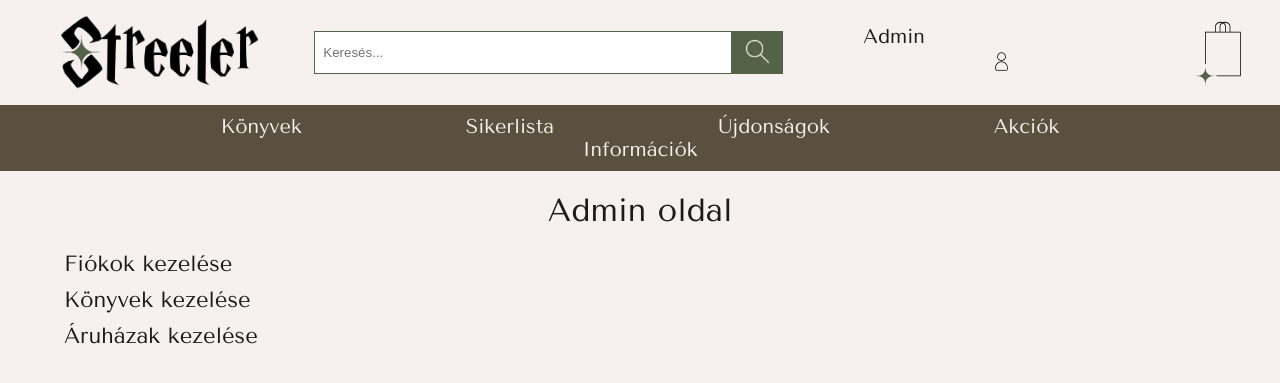
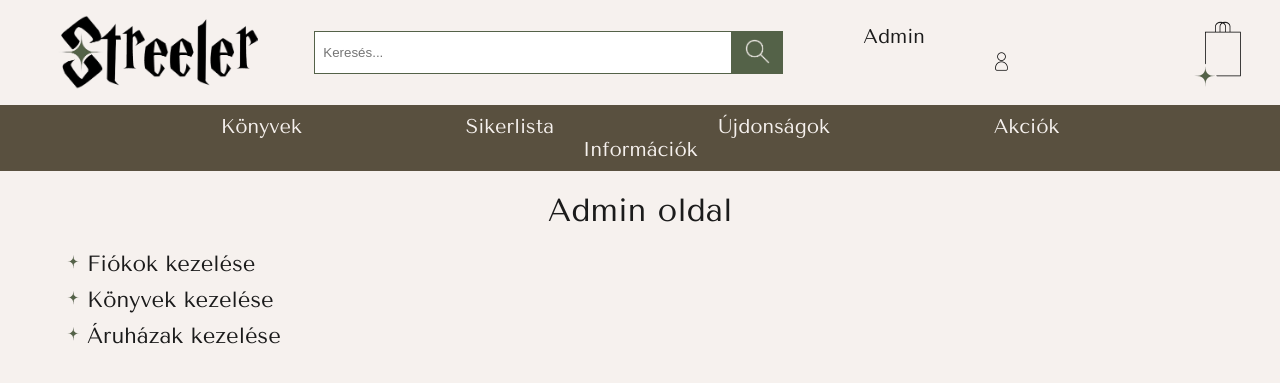
Before and after one commit to timeaszabo1217/adatb_alapu, a PHP site: page /admin.php in a window 1280 px wide. Shown: the top 383 px of the page. Run offline with PHP 8.4, Linux system fonts and the light colour scheme; the visitor is signed in with stand-in values (Sample User, id 1); some web fonts are replaced.

Commit message:
bekezdés betűtípus import

```diff
--- a/src/admin.php
+++ b/src/admin.php
@@ -23,9 +23,9 @@ if (!isset($_SESSION['user_type']) || $_SESSION['user_type'] !== 'admin') {
 <h1 style="text-align: center">Admin oldal</h1>
 <div class="menu">
     <ul>
-        <li><a href="fiok_kezeles.php">Fiókok kezelése</a></li>
-        <li><a href="konyvek_kezeles.php">Könyvek kezelése</a></li>
-        <li><a href="aruhazak_kezeles.php">Áruházak kezelése</a></li>
+        <li><img class="listajel" src="assets/imgs/icon.png" alt="listajel"><a href="fiok_kezeles.php">Fiókok kezelése</a></li>
+        <li><img class="listajel" src="assets/imgs/icon.png" alt="listajel"><a href="konyvek_kezeles.php">Könyvek kezelése</a></li>
+        <li><img class="listajel" src="assets/imgs/icon.png" alt="listajel"><a href="aruhazak_kezeles.php">Áruházak kezelése</a></li>
     </ul>
 </div>
 </body>
--- a/src/aruhazak_kezeles.php
+++ b/src/aruhazak_kezeles.php
@@ -104,9 +104,9 @@ if (isset($_POST["aruhaz_modify"])) {
 <h1 style="text-align: center">Admin oldal</h1>
 <div class="menu">
     <ul>
-        <li><a href="fiok_kezeles.php">Fiókok kezelése</a></li>
-        <li><a href="konyvek_kezeles.php">Könyvek kezelése</a></li>
-        <li><a href="aruhazak_kezeles.php">Áruházak kezelése</a></li>
+        <li><img class="listajel" src="assets/imgs/icon.png" alt="listajel"><a href="fiok_kezeles.php">Fiókok kezelése</a></li>
+        <li><img class="listajel" src="assets/imgs/icon.png" alt="listajel"><a href="konyvek_kezeles.php">Könyvek kezelése</a></li>
+        <li><img class="listajel" src="assets/imgs/icon.png" alt="listajel"><a href="aruhazak_kezeles.php">Áruházak kezelése</a></li>
     </ul>
 </div>
 <main>
--- a/src/css/style.css
+++ b/src/css/style.css
@@ -2,6 +2,7 @@
 @import url('https://fonts.cdnfonts.com/css/merriweather-2');
 @import url('https://fonts.cdnfonts.com/css/libre-baskerville');
 @import url('https://fonts.cdnfonts.com/css/crimson-text-2');
+@import url('https://fonts.cdnfonts.com/css/roboto');
 
 :root {
     --background: #f6f1ee;
@@ -71,16 +72,17 @@ body {
 }
 
 h1, a, tr {
-    font-family: Tenor, serif;
+    font-family: Tenor, sans-serif;
 }
 
 h2 {
-    font-family: 'Libre Baskerville', serif;
+    font-family: 'Libre Baskerville', sans-serif;
     font-weight: bold;
 }
 
 p {
-    font-family: Proxima, serif;
+    font-family: 'Roboto Light', sans-serif;
+    font-weight: lighter;
 }
 
 a {
--- a/src/fiok_kezeles.php
+++ b/src/fiok_kezeles.php
@@ -103,9 +103,9 @@ if (isset($_POST["fiok_modify"])) {
 <h1 style="text-align: center">Admin oldal</h1>
 <div class="menu">
     <ul>
-        <li><a href="fiok_kezeles.php">Fiókok kezelése</a></li>
-        <li><a href="konyvek_kezeles.php">Könyvek kezelése</a></li>
-        <li><a href="aruhazak_kezeles.php">Áruházak kezelése</a></li>
+        <li><img class="listajel" src="assets/imgs/icon.png" alt="listajel"><a href="fiok_kezeles.php">Fiókok kezelése</a></li>
+        <li><img class="listajel" src="assets/imgs/icon.png" alt="listajel"><a href="konyvek_kezeles.php">Könyvek kezelése</a></li>
+        <li><img class="listajel" src="assets/imgs/icon.png" alt="listajel"><a href="aruhazak_kezeles.php">Áruházak kezelése</a></li>
     </ul>
 </div>
 <main>
--- a/src/menu.php
+++ b/src/menu.php
@@ -4,6 +4,10 @@ session_start();
 $isLoggedIn = isset($_SESSION['user_id']);
 $userRole = isset($_SESSION['user_role']) ? $_SESSION['user_role'] : 'vasarlo';
 
+if (!isset($_SESSION['user_type'])) {
+    header('Location: login.php');
+    exit;
+}
 ?>
 
 <!DOCTYPE html>
```
Also changed, not shown: src/profil.php (+0 -10 lines).
